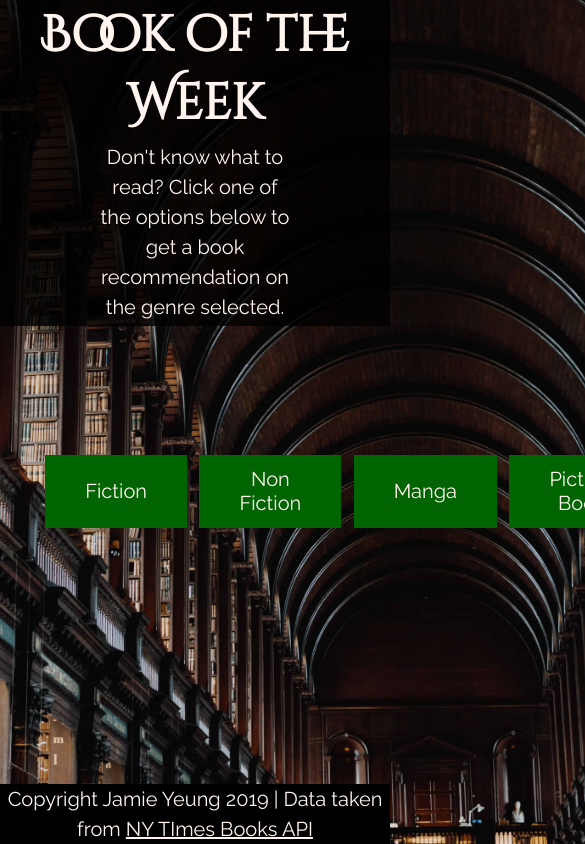
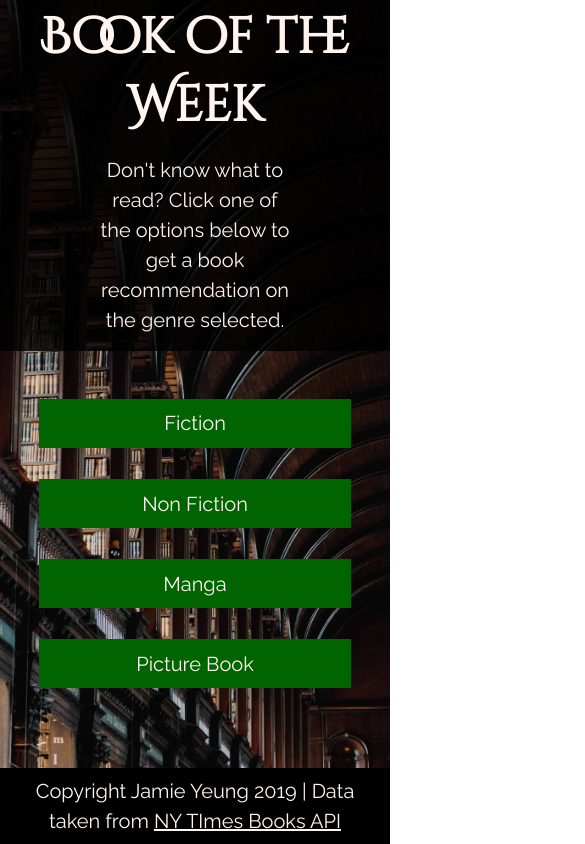
Before and after one commit to jamche/random-book, a React (Create React App) app: page / in a window 390 px wide. Shown: the top 844 px of the page, 585 px wide, since content can reach past the window. Built offline with nearby package versions, Linux system fonts and the light colour scheme.

Commit message:
styling done ish

```diff
--- a/public/index.html
+++ b/public/index.html
@@ -2,7 +2,7 @@
 <html lang="en">
   <head>
     <meta charset="utf-8" />
-    <link rel="shortcut icon" href="%PUBLIC_URL%/favicon.ico" />
+    <link rel="shortcut icon" href="%PUBLIC_URL%/book.ico" />
     <link href="https://fonts.googleapis.com/css?family=Cinzel+Decorative|Raleway&display=swap" rel="stylesheet">
     <link rel="stylesheet" href="https://use.fontawesome.com/releases/v5.8.1/css/all.css"
       integrity="sha384-50oBUHEmvpQ+1lW4y57PTFmhCaXp0ML5d60M1M7uH2+nqUivzIebhndOJK28anvf" crossorigin="anonymous">
--- a/src/App.css
+++ b/src/App.css
@@ -19,15 +19,15 @@ a{
 }
 img{
   width: 100%;
-  margin: 0 auto;
-  display: inline-block;
+  height: auto;
+  display: block;
   border-radius: 0% 0% 0% 0% / 0% 0% 0% 0% ;
-  box-shadow: 20px 20px rgba(253,245,230,.25);
+  box-shadow: 10px 10px rgba(0,100,0,.5);
   transition: all .4s ease;
 }
 img:hover{
   border-radius: 0% 0% 50% 50% / 0% 0% 5% 5% ;
-  box-shadow: 10px 10px rgba(253,245,230,.5);
+  box-shadow: 10px 10px rgba(0,100,0,.8);
 }
 
 .App {
@@ -42,10 +42,9 @@ h1{
   font-family: 'Cinzel Decorative', cursive;
   font-size: 50px;
 }
-h1,
-h2{
+h1{
   color: rgb(255,245,238);
-  margin: .5%;
+  margin: 1%;
 }
 p{
   color: rgb(255,245,238);
@@ -56,7 +55,6 @@ p{
 .buttons{
   display: flex;
   justify-content: space-between;
-  margin-bottom: 1%;
 }
 button{
   background: rgb(0,100,0);
@@ -105,7 +103,6 @@ button{
 .imgContain{
   width: 30%;
 }
-
 .resultContent{
   padding: 2%;
   width: 60%;
@@ -113,13 +110,18 @@ button{
   flex-direction: column;
   justify-content: center;
   background: rgba(0,0,0,.9);
+  box-shadow: 10px 10px 0px 2px rgba(0,100,0,.5);
+  transition: all .4s ease;
+}
+.resultContent:hover{
+  border-radius: 0% 0% 50% 50% / 0% 0% 5% 5%;
+  box-shadow: 10px 10px 0px 2px rgba(0,100,0,1);
 }
 .resultContent h2{
   font-family: 'Raleway', sans-serif;
-  font-weight: 700;
-  text-transform: capitalize;
+  text-align: left;
   font-size:30px;
-  margin-bottom: 1%;
+  margin: 2%;
   color:rgb(255,245,238);
 }
 .resultContent span{
@@ -130,6 +132,7 @@ button{
   margin: 2%;
 }
 .resultContent i{
+  display: inline-block;
   font-size: 24px;
   transition:.3s all;
 }
@@ -221,6 +224,45 @@ footer{
   }
 }
 
+@media screen and (max-width:1122px){
+  .result{
+    flex-direction: column;
+    margin-bottom: 5%;
+  }
+  .imgContain{
+    width: 70%;
+    margin: 5% auto;
+  }
+  .resultContent{
+    width: 100%;
+    margin: 5% auto;
+  }
+}
+@media screen and (max-width:750px){
+  .result{
+    width: 100%;
+  }
+  .buttons{
+    flex-direction: column;
+  }
+}
+@media screen and (max-width:500px){
+  .darkBack p{
+    margin: 2% auto;
+  }
+  .button{
+    margin: 5% 0;
+  }
+  .imgContain{
+    width: 100%;
+  }
+  .resultContent{
+    width: 100%;
+  }
+  .resultContent h2,p{
+    padding: 2%;
+  }
+}
 
 /* References */
 /* Animista for awesome animations */
--- a/src/App.js
+++ b/src/App.js
@@ -10,6 +10,7 @@ class App extends Component {
       // create initial state
       this.state = {
         allBooks:[]
+
       }
     }
     // randomize fiction array
@@ -133,18 +134,20 @@ class App extends Component {
             >Picture Book</button>
           </div>
           <div className="wrapper">
+
             {this.state.allBooks.map((book) => {
+
               return (
                 <div className="result">
                   <div className="imgContain">
-                    <img src={book.book_image} alt={book.title} className="swirl-in-fwd" />
+                    <img src={book.book_image} alt={book.title} className='swirl-in-fwd'/>
                   </div>
                   <div className="resultContent tracking-in-expand-fwd-top">
                     <h2>{book.title}</h2>
                     <p><span>Author</span> : {book.author}</p>
                     <p><span>Synopsis</span> : {book.description}</p>
                     <p> Click one of the options above again to get another result if you're not satisfied.</p>
-                    <p>Get your book here : <a href={book.amazon_product_url}><i class="fab fa-amazon"></i></a></p>
+                    <p>Get your book here : <a href={book.amazon_product_url}> Amazon <i className="fab fa-amazon" aria-hidden="true" title="Click to go to Amazon.com to purchase the book"></i></a></p>
                   </div>
                 </div>
               )
```
Also changed, not shown: 2 other files (tests, documents, lock files or other folders).
